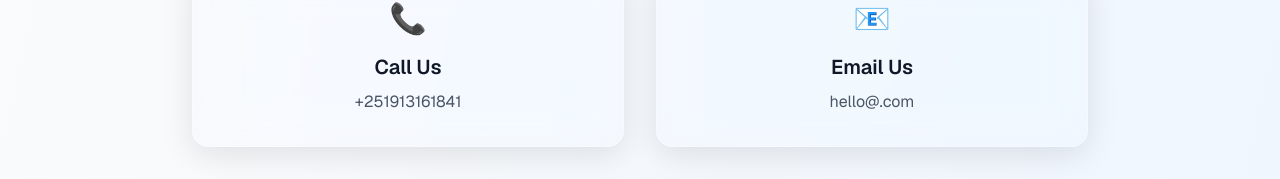
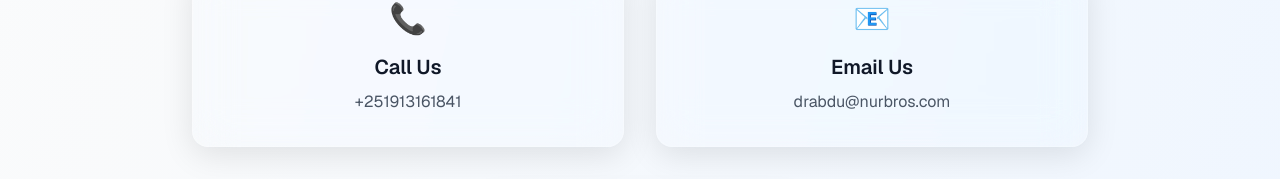
Before and after one commit to abdu-nur/drabdu, a Next.js app: page / in a window 1280 px wide. Shown: the part 5143-5322 px from the top of the page. Built offline with nearby package versions, Linux system fonts and the light colour scheme.

Commit message:
contact change

```diff
--- a/app/page.js
+++ b/app/page.js
@@ -321,7 +321,7 @@
               <div className="glass rounded-2xl p-8">
                 <div className="text-3xl mb-4">📧</div>
                 <h3 className="text-xl font-semibold text-gray-900 mb-2">Email Us</h3>
-                <p className="text-gray-600">hello@.com</p>
+                <p className="text-gray-600">drabdu@nurbros.com</p>
               </div>
             </div>
 
```
